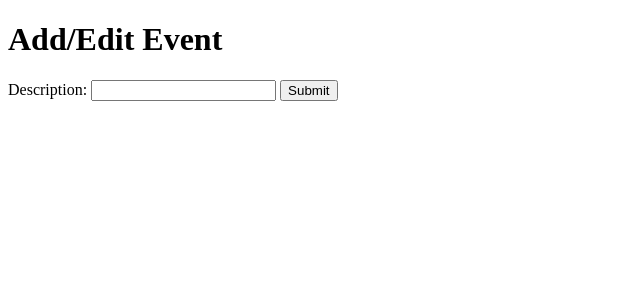
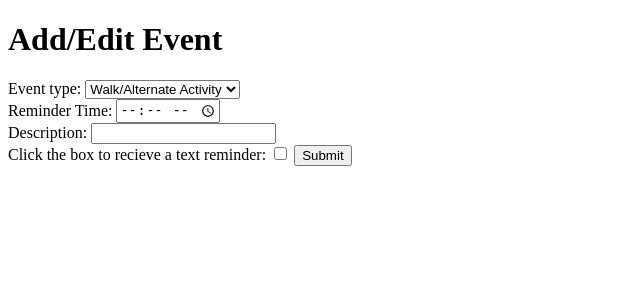
Before and after one commit to CovenantHuman/be-your-own-zookeeper, a Flask app: page /new-event in a window 1280 px wide. Shown: the part 26-326 px from the top of the page, without its empty margins (0-640 px from the left). Run offline with Flask 2, Linux system fonts and the light colour scheme.

Commit message:
Continued work on adding event and converted DateTime colukmkn to Time column

```diff
--- a/model.py
+++ b/model.py
@@ -61,7 +61,7 @@ class Event(db.Model):
     event_id = db.Column(UUID(as_uuid=True), primary_key=True)
     user_id = db.Column(UUID(as_uuid=True), db.ForeignKey("users.user_id"), nullable=False)
     event_type = db.Column(db.String)
-    time = db.Column(db.DateTime)
+    time = db.Column(db.Time)
     description = db.Column(db.String)
     reminder = db.Column(db.Boolean)
     completed = db.Column(db.Boolean, default=False)
--- a/server.py
+++ b/server.py
@@ -190,8 +190,16 @@ def show_add_event_page():
 @app.route("/add-event", methods=["POST"])
 def add_or_update_event():
     """Add or update an event"""
+    user = crud.get_user_by_email(session["user_email"])
+    event_type = request.form.get("event_type")
+    time = request.form.get("time")
     description = request.form.get("description")
-    flash(f"{description}")
+    reminder = request.form.get("reminder")
+    if reminder is None:
+        reminder = False
+    else:
+        reminder = True
+    flash(f"{user.email} {event_type} {time} {description} {reminder}")
     return redirect("/schedule")
 
 @app.route("/checklist-start")
--- a/templates/add_event.html
+++ b/templates/add_event.html
@@ -3,8 +3,17 @@
 {% block body %}
     <h1>Add/Edit Event</h1>
     <form action="/add-event" method="POST">
+        <label for="event_type">Event type:</label>
+        <select name="event_type" id="event_type">
+            <option value="walk">Walk/Alternate Activity</option>
+            <option value="custom">Custom</option>
+        </select><br>
+        <label for="time">Reminder Time:</label>
+        <input type="time" id="time" name="time" required> <br>
         <label for="description">Description: </label>
-        <input type="text" id="description" name="description">
+        <input type="text" id="description" name="description" required><br>
+        <label for="reminder">Click the box to recieve a text reminder:<label>
+        <input type="checkbox" id="reminder" name="reminder">
         <input type="submit">
     </form>
 {% endblock %}
--- a/templates/schedule.html
+++ b/templates/schedule.html
@@ -3,7 +3,4 @@
 {% block body %}
     <h1>{{name}}'s Schedule</h1>
     <a href="/new-event">Add an event</a>
-    {% for event in events %}
-        <p>{{Description}}</p>
-    {% endfor %}
 {% endblock %}
```
